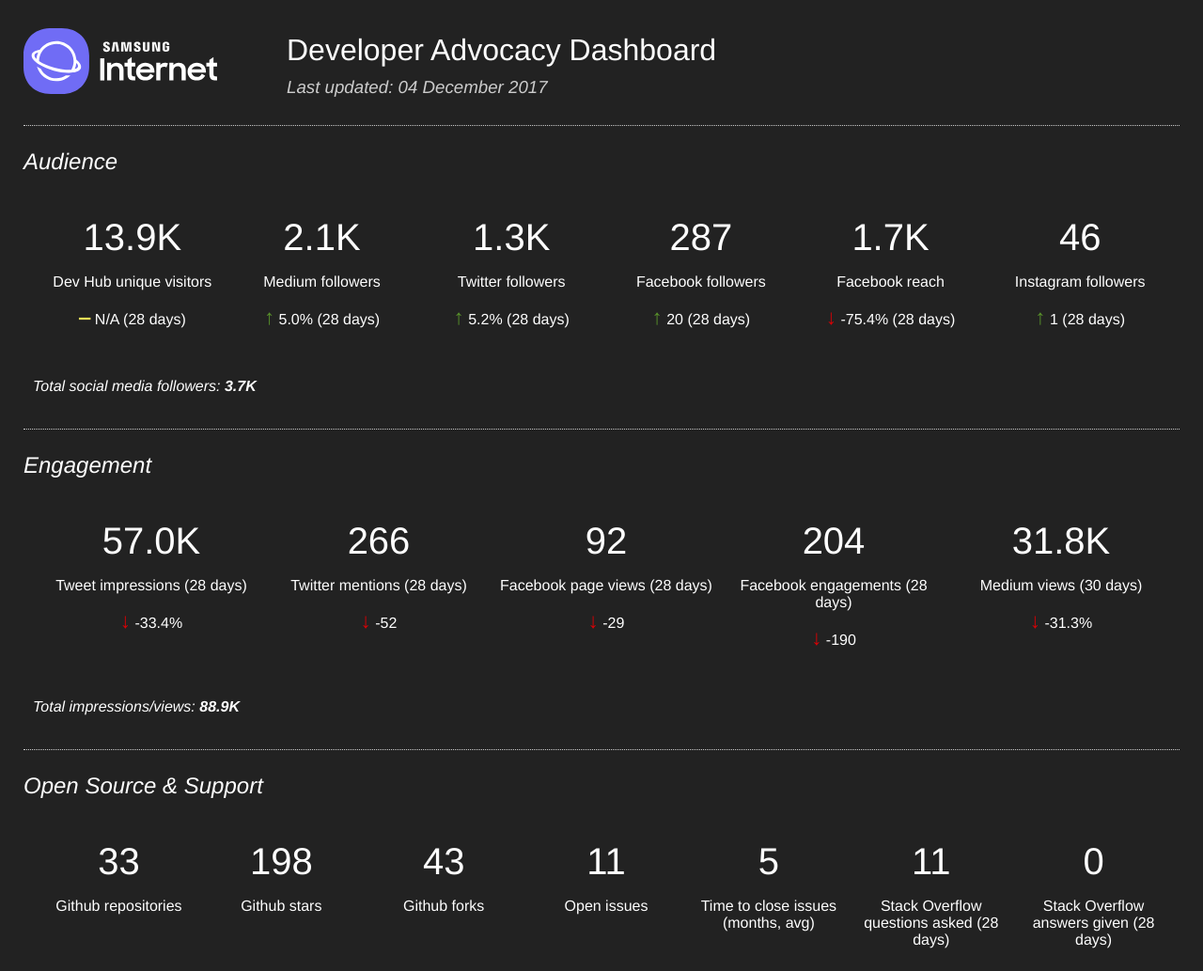
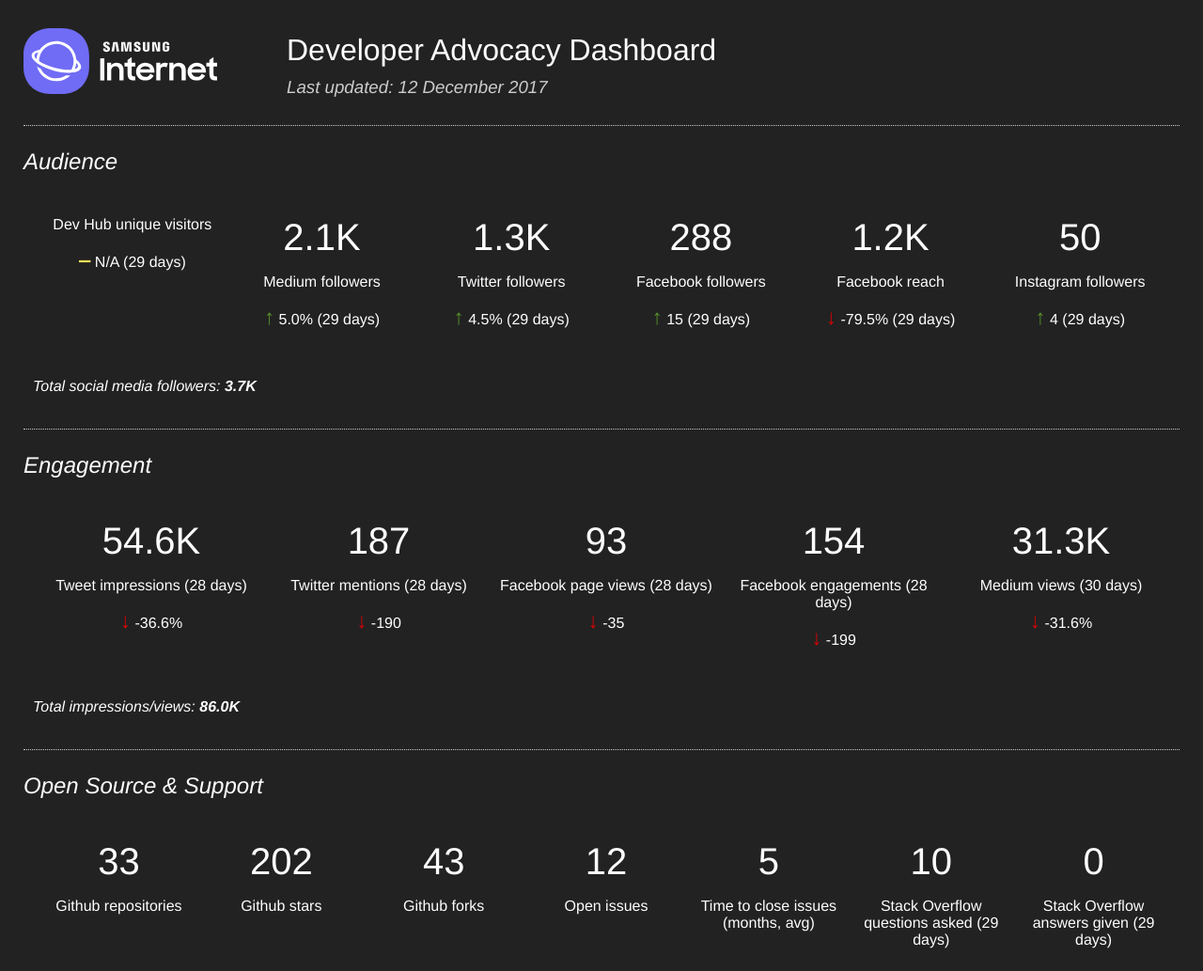
Before and after one commit to SamsungInternet/dashboard, a browser extension: page index.html in a window 1280 px wide. Shown: the top 1033 px of the page at 94% size. Drawn offline with Linux system fonts and the light colour scheme.

Commit message:
Update stats

```diff
--- a/index.html
+++ b/index.html
@@ -21,73 +21,73 @@
       </div>
       <div class="title-and-last-updated">
         <h1>Developer Advocacy Dashboard</h1>
-        <h3>Last updated: 04 December 2017</h3>
+        <h3>Last updated: 12 December 2017</h3>
       </div>
     </header>
     <main>
       <h2>Audience</h2>
       <div class="numbers">
         <div>
-          <h3>13.9K</h3>
+          <h3></h3>
           <p>Dev Hub unique visitors</p>
-          <p class="change"><span class="arrow same">‒</span> N/A (28 days)</p>
+          <p class="change"><span class="arrow same">‒</span> N/A (29 days)</p>
         </div>
         <div>
           <h3>2.1K</h3>
           <p>Medium followers</p>
-          <p class="change"><span class="arrow up">↑</span> 5.0% (28 days)</p>
+          <p class="change"><span class="arrow up">↑</span> 5.0% (29 days)</p>
         </div>
         <div>
           <h3>1.3K</h3>
           <p>Twitter followers</p>
-          <p class="change"><span class="arrow up">↑</span> 5.2% (28 days)</p>
+          <p class="change"><span class="arrow up">↑</span> 4.5% (29 days)</p>
         </div>
         <div>
-          <h3>287</h3>
+          <h3>288</h3>
           <p>Facebook followers</p>
-          <p class="change"><span class="arrow up">↑</span> 20 (28 days)</p>
+          <p class="change"><span class="arrow up">↑</span> 15 (29 days)</p>
         </div>
         <div>
-          <h3>1.7K</h3>
+          <h3>1.2K</h3>
           <p>Facebook reach</p>
-          <p class="change"><span class="arrow down">↓</span> -75.4% (28 days)</p>
+          <p class="change"><span class="arrow down">↓</span> -79.5% (29 days)</p>
         </div>
         <div>
-          <h3>46</h3>
+          <h3>50</h3>
           <p>Instagram followers</p>
-          <p class="change"><span class="arrow up">↑</span> 1 (28 days)</p>
+          <p class="change"><span class="arrow up">↑</span> 4 (29 days)</p>
         </div>
       </div>
       <p class="summary">Total social media followers: <strong>3.7K</strong></p>
       <h2>Engagement</h2>
       <div class="numbers">
         <div>
-          <h3>57.0K</h3>
+          <h3>54.6K</h3>
           <p>Tweet impressions (28 days)</p>
-          <p class="change"><span class="arrow down">↓</span> -33.4%</p>
+          <p class="change"><span class="arrow down">↓</span> -36.6%</p>
         </div>
         <div>
-          <h3>266</h3>
+          <h3>187</h3>
           <p>Twitter mentions (28 days)</p>
-          <p class="change"><span class="arrow down">↓</span> -52</p>
-        </div>
-        <div>
-          <h3>92</h3>
-          <p>Facebook page views (28 days)</p>
-          <p class="change"><span class="arrow down">↓</span> -29</p>
-        </div>
-        <div>
-          <h3>204</h3>
-          <p>Facebook engagements (28 days)</p>
           <p class="change"><span class="arrow down">↓</span> -190</p>
         </div>
         <div>
-          <h3>31.8K</h3>
+          <h3>93</h3>
+          <p>Facebook page views (28 days)</p>
+          <p class="change"><span class="arrow down">↓</span> -35</p>
+        </div>
+        <div>
+          <h3>154</h3>
+          <p>Facebook engagements (28 days)</p>
+          <p class="change"><span class="arrow down">↓</span> -199</p>
+        </div>
+        <div>
+          <h3>31.3K</h3>
           <p>Medium views (30 days)</p>
-          <p class="change"><span class="arrow down">↓</span> -31.3%</p>
+          <p class="change"><span class="arrow down">↓</span> -31.6%</p>
         </div>
       </div>
-      <p class="summary">Total impressions/views: <strong>88.9K</strong></p>
+      <p class="summary">Total impressions/views: <strong>86.0K</strong></p>
       <h2>Open Source &amp; Support</h2>
       <div class="numbers">
         <div>
@@ -95,7 +95,7 @@
           <p>Github repositories</p>
         </div>
         <div>
-          <h3>198</h3>
+          <h3>202</h3>
           <p>Github stars</p>
         </div>
         <div>
@@ -103,7 +103,7 @@
           <p>Github forks</p>
         </div>
         <div>
-          <h3>11</h3>
+          <h3>12</h3>
           <p>Open issues</p>
         </div>
         <div>
@@ -111,12 +111,12 @@
           <p>Time to close issues (months, avg)</p>
         </div>
         <div>
-          <h3>11</h3>
-          <p>Stack Overflow questions asked (28 days)</p>
+          <h3>10</h3>
+          <p>Stack Overflow questions asked (29 days)</p>
         </div>
         <div>
           <h3>0</h3>
-          <p>Stack Overflow answers given (28 days)</p>
+          <p>Stack Overflow answers given (29 days)</p>
         </div>
       </div>
       <h2>Medium Blog</h2>
@@ -132,25 +132,25 @@
           <h4>WebVR</h4>
           <h3>30</h3>
           <p><a href="https://samsunginter.net/docs/webvr">samsunginter.net/docs/webvr</a></p>
-          <p class="change"><span class="arrow up">↑</span> 25 (28 days)</p>
+          <p class="change"><span class="arrow up">↑</span> 18 (29 days)</p>
         </div>
         <div>
           <h4>Web Payments</h4>
           <h3>9</h3>
           <p><a href="https://samsunginter.net/docs/web-payments">samsunginter.net/docs/web-p...</a></p>
-          <p class="change"><span class="arrow up">↑</span> 3 (28 days)</p>
+          <p class="change"><span class="arrow up">↑</span> 4 (29 days)</p>
         </div>
         <div>
           <h4>Progressive Web Apps</h4>
           <h3>11</h3>
           <p><a href="https://medium.com/samsung-internet-dev/6-myths-of-progressive-web-apps-81e28ca9d2b1">medium.com/samsung-internet...</a></p>
-          <p class="change"><span class="arrow up">↑</span> 1 (28 days)</p>
+          <p class="change"><span class="arrow up">↑</span> 1 (29 days)</p>
         </div>
         <div>
           <h4>Physical Web</h4>
           <h3>55</h3>
           <p><a href="https://samsunginter.net/docs/physical-web">samsunginter.net/docs/physi...</a></p>
-          <p class="change"><span class="arrow down">↓</span> -2 (28 days)</p>
+          <p class="change"><span class="arrow down">↓</span> -4 (29 days)</p>
         </div>
       </div>
       <h2>Surveys</h2>
--- a/update.js
+++ b/update.js
@@ -11,7 +11,7 @@
  * Update these appropriately each time. Also see: `src/data-paths.js`.
  */
 const stats = require('./data/general/2017-12-12-stats.json');
-const comparisonStats = require('./data/general/2017-12-12-stats.json');
+const comparisonStats = require('./data/general/2017-11-13-stats.json');
 
 // Load local environment variables from .env
 dotenv.load({silent: true});
```
